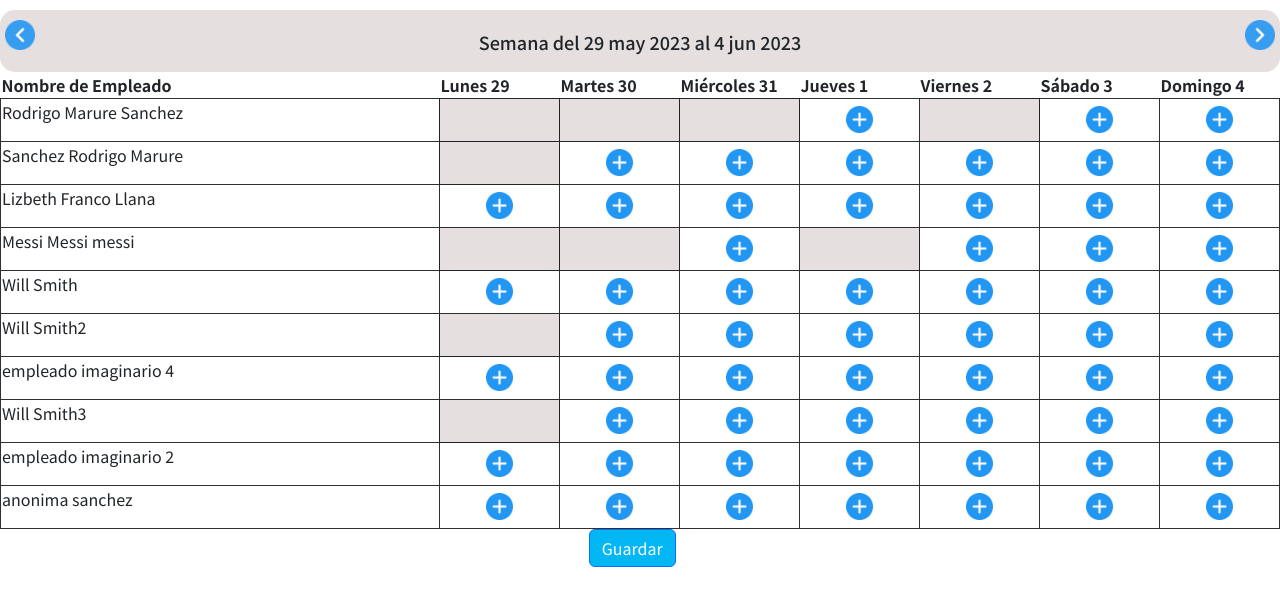
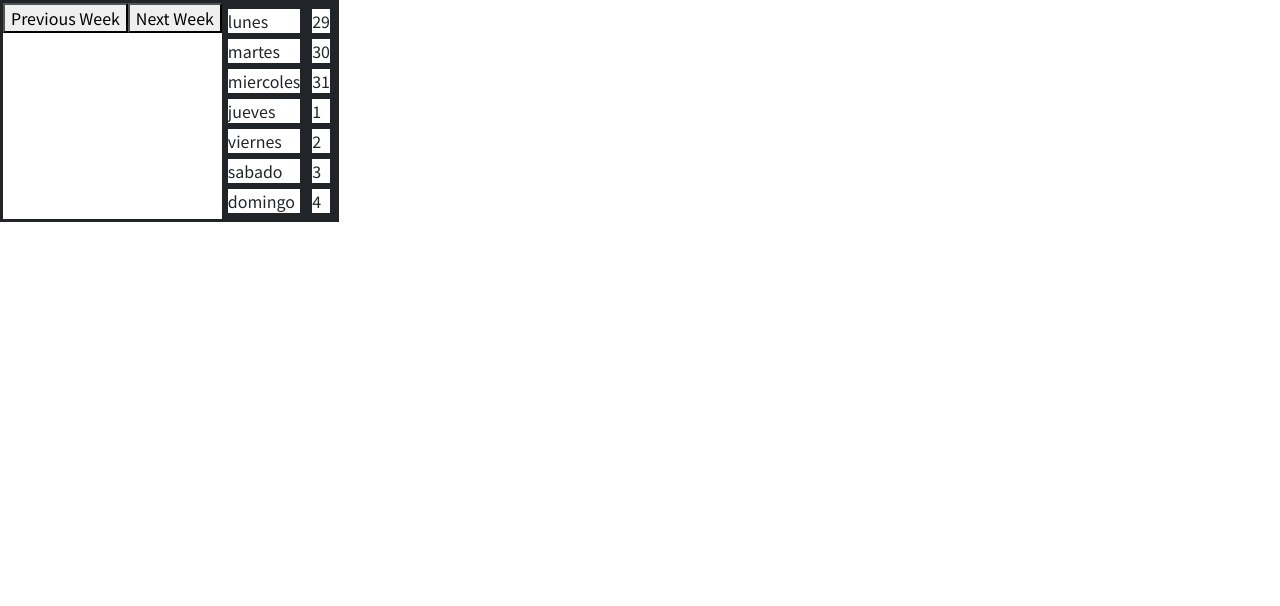
Before and after one commit to RodrigoMarure23/AgendaPetco2, a React (Vite) app in the folder PetcoControl/: page /calendario in a window 1280 px wide. Shown: the top 606 px of the page. Built offline with nearby package versions, Linux system fonts and the light colour scheme; a web font is replaced by a local one.

Commit message:
petcologincontrol

```diff
--- a/PetcoControl/src/components/Agenda.jsx
+++ b/PetcoControl/src/components/Agenda.jsx
@@ -2,12 +2,9 @@ import React, { useState } from "react";
 import "../styles/index.css";
 import { Outlet, useNavigate } from "react-router-dom";
 import { useShopContext } from "../context/ShopContext";
-import SweetAlert from "sweetalert2"
 const Agenda = () => {
   const {setTextoRuta}=useShopContext()
-  // useState(()=>{
 
-  // },[])
   const {infoTiendaGlobal}=useShopContext()
   const navigate = useNavigate();
   const [componenteActivo,setComponenteActivo]=useState("A")
@@ -29,7 +26,6 @@ const Agenda = () => {
             handleClick("A")
             setTextoRuta("Agenda")
             }}
-              // className="btn"
 
             >
               Agenda
--- a/PetcoControl/src/components/Calendario.jsx
+++ b/PetcoControl/src/components/Calendario.jsx
@@ -154,11 +154,11 @@ const Calendar = () => {
       <div className="header">
         <img onClick={()=>{setPrevWeek()
         setMenos(menos-1)
-        setMas(mas-1)}} style={{display:menos==-2?"none":""}} className="imgflecha izq" src="../src/assets/anterior.png" alt="menos" />
+        setMas(mas-1)}} style={{display:menos==-1?"none":""}} className="imgflecha izq" src="../src/assets/anterior.png" alt="menos" />
         <p className="semText">{`Semana del ${formatDate(days[0])} al ${formatDate(days[6])}`}</p>
         <img onClick={()=>{setNextWeek()
         setMenos(menos+1)
-        setMas(mas+1)}} style={{display:mas==2?"none":""}} className="imgflecha der" src="../src/assets/proximo.png" alt="mas" />
+        setMas(mas+1)}} style={{display:mas==1?"none":""}} className="imgflecha der" src="../src/assets/proximo.png" alt="mas" />
       </div>
       <table className="tabla">
         <thead>
--- a/PetcoControl/src/components/Calendario2.jsx
+++ b/PetcoControl/src/components/Calendario2.jsx
@@ -1,302 +1,110 @@
-import React, { useEffect, useState } from "react";
-import "../styles/index.css"
-import Swal from "sweetalert2";
-import { useShopContext } from '../context/ShopContext'
-const daysOfWeek = ["Lunes", "Martes", "Miércoles", "Jueves", "Viernes", "Sábado", "Domingo"];
+import React, { useState } from 'react';
 
 const Calendar = () => {
-  const [diaSeleccionado,setDiaSeleccionado]=useState(null)
- const startDay2=new Date()
-  const [startDay, setStartDay] = useState(startDay2);
-  const [mostrarFormulario,setMostrarFormulario]=useState(false)
-  const [dia,setDia]=useState(null)
-  const [hora,setHora]=useState(null)
-  const [descanso,setDescanso]=useState(false)
-  const [valor,setValor]=useState(false)
-  const {empleados,setEmpleados}=useShopContext()
-  const [empleadoIndex,setEmpleadoIndex]=useState()
-  const [i,setI] = useState()
-  const [resultTime, setResultTime] = useState();
-  const [fechaAux,SetFechaAux]=useState()
-  const[fechaSeleccionada,setFechaSeleccionada]=useState()
-  const handleChange = (empleadoIndex, diaIndex, value,hora) => {
-    //
-    if(!hora && valor==false){
-      Swal.fire(
-        'Error!',
-        'Ingresa una hora o define si es descanso!',
-        'error'
-    )
-    const updatedEmpleados = [...empleados];
-    updatedEmpleados[empleadoIndex].horarios[diaIndex] = "";
-    setEmpleados(updatedEmpleados)
-    }
-    if(!value && !hora){
-    const updatedEmpleados = [...empleados];
-    updatedEmpleados[empleadoIndex].horarios[diaIndex] = value + hora;
-    setEmpleados(updatedEmpleados);
-    }
-    if(hora=="Descanso" && value){
+  const [startDay, setStartDay] = useState(new Date());
+  const [selectedDate, setSelectedDate] = useState(null);
+  const [event, setEvent] = useState('');
+  const [events, setEvents] = useState([]);
+  const [empleados,setEmpleados]=useState([
+    {nombre:"Rodrigo Marure Sanchez",imagen:"../src/assets/ad.png",horarios:["22 may 2023//Descanso","23 may 2023//00:00-09:00","24 may 2023//00:00-09:00","","26 may 2023//00:00-09:00","",""],descanso:true,incidencia:["Permiso sin Gose de Sueldo--15 may 2023","","","","","",""]},
+    {nombre:"Sanchez Rodrigo Marure", imagen:"",horarios:["22 may 2023//Descanso","","","","","",""],descanso:true,incidencia:["","","","","","",""]},
+    {nombre:"Lizbeth Franco Llana", imagen:"../src/assets/caramujer.png",horarios:["","","","","","",""],descanso:"",incidencia:["","","","","","",""]},
+    {nombre:"Messi Messi messi", gerente:true,imagen:"../src/assets/mesi.png",horarios:["22 may 2023//Descanso","23 may 2023//00:00-09:00","","25 may 2023//00:00-09:00","","",""],descanso:true,incidencia:["","","","","","",""]},
+    {nombre:"Will Smith ", imagen:"../src/assets/willsmit.png",horarios:["","","","","","",""],descanso:"",incidencia:["","","","","","",""]},
+    {nombre:"Will Smith2 ", imagen:"../src/assets/willsmit.png",horarios:["22 may 2023//00:00-09:00","","","","","",""],descanso:"",incidencia:["Permiso sin Gose de Sueldo--15 may 2023","Permiso sin Gose de Sueldo--16 may 2023","Permiso sin Gose de Sueldo--17 may 2023","Permiso sin Gose de Sueldo--18 may 2023","Permiso sin Gose de Sueldo--19 may 2023","Permiso sin Gose de Sueldo--20 may 2023","Permiso sin Gose de Sueldo--21 may 2023"]},
+    {nombre:"empleado imaginario 4 ", imagen:"",horarios:["","","","","","",""],descanso:"",incidencia:["","","","","","",""]},
+    {nombre:"Will Smith3 ", imagen:"../src/assets/cara.png",horarios:["22 may 2023//00:00-09:00","","","","","",""],descanso:"",incidencia:["","","","","","",""]},
+    {nombre:"empleado imaginario 2 ", imagen:"../src/assets/cara4.png",horarios:["","","","","","",""],descanso:"",incidencia:["","","","","","",""]},
+    {nombre:"anonima sanchez ", imagen:"",horarios:["","","","","","",""],descanso:"",incidencia:["","","","","","",""]},
+  ])
 
-      if(empleados[empleadoIndex].descanso==true){
-        Swal.fire(
-          'Error!',
-          'Ya se a registrado un dia de Descanso!',
-          'error'
-      )
-      return
-    }
-    const updatedEmpleados = [...empleados];
-    updatedEmpleados[empleadoIndex].horarios[diaIndex] = value + "//"+ hora ;
-    updatedEmpleados[empleadoIndex].descanso=true;
+  const weekdays = ['lunes', 'martes', 'miercoles', 'jueves', 'viernes', 'sabado', 'domingo'];
 
-    setEmpleados(updatedEmpleados);
-
-    }
-    if(value && hora && hora!="Descanso" ){
-    const updatedEmpleados = [...empleados];
-    updatedEmpleados[empleadoIndex].horarios[diaIndex] = value + "//"+ hora + "-"+ resultTime;
-    setEmpleados(updatedEmpleados);
-    }
-
-  };
-  const [mostrarBotonEntrada,setMostrarBotonEntrada]=useState(true)
-  const [inputTime,setInputTime]=useState(false)
-  const mostrarFormularioHandler = (e, day) => {
-    e.preventDefault();
-    setDia(formatDate(day));
-    setMostrarFormulario(true);
-    setDiaSeleccionado(day.getDate());
-    setFechaSeleccionada(formatDate(day)); // Guardar la fecha seleccionada
-    document.getElementById("botonGuardar").style.display = "none";
+  const handleClickDay = (date) => {
+    console.log("date: ",date)
+    setSelectedDate(date);
   };
 
-  const [menos,setMenos]=useState(0)
-  const [mas,setMas]=useState(0)
+  const handleSaveEvent = () => {
+    if (selectedDate && event) {
+      const newEvent = { date: selectedDate, event };
+      setEvents([...events, newEvent]);
+      setSelectedDate(null);
+      setEvent('');
+    }
+  };
+
+  const handleCancelEvent = () => {
+    setSelectedDate(null);
+    setEvent('');
+  };
+
   const setPrevWeek = () => {
     const newDate = new Date(startDay);
     newDate.setDate(startDay.getDate() - 7);
     setStartDay(newDate);
-
   };
 
   const setNextWeek = () => {
     const newDate = new Date(startDay);
     newDate.setDate(startDay.getDate() + 7);
     setStartDay(newDate);
-
-
   };
 
-  const getDaysOfWeek = () => {
-    const days = [];
-    const startDate = new Date(startDay);
-    startDate.setDate(startDate.getDate() - startDate.getDay() + 1); // Cambiar el inicio de la semana al lunes
+  const renderCalendar = () => {
+    const calendar = [];
+    const currentDate = new Date(startDay);
+
     for (let i = 0; i < 7; i++) {
-      const date = new Date(startDate);
-      date.setDate(startDate.getDate() + i);
-      days.push(date);
+      const date = new Date(currentDate);
+      const isToday = date.toDateString() === new Date().toDateString();
+      const isEventDate = events.some((event) => event.date.toDateString() === date.toDateString());
+
+      calendar.push(
+        <div
+          key={i}
+          style={{border:"solid", width:"auto"}}
+          className={`calendar-day ${isToday ? 'today' : ''} ${isEventDate ? 'event-date' : ''}`}
+          onClick={() => handleClickDay(date)}
+        >
+          <div className="date">{date.getDate()}</div>
+          <div className="event-marker">{isEventDate ? '•' : ''}</div>
+        </div>
+      );
+
+      currentDate.setDate(currentDate.getDate() + 1);
     }
-    return days;
+
+    return calendar;
   };
 
-
-  const formatDate = (date) => {
-    const options = {  month: "short", day: "numeric" , year:"numeric"};
-    return new Intl.DateTimeFormat("es-MX", options).format(date);
-  };
-
-  const days = getDaysOfWeek();
-
-  function validarMinutos(event) {
-    const input = event.target;
-    const timeValue = input.value;
-
-    // Obtener los minutos ingresados por el usuario
-    const minutos = timeValue.slice(3, 5);
-
-    // Validar si los minutos son diferentes de '00' y '30'
-    if (minutos !== '00' && minutos !== '30') {
-      // Modificar los minutos al valor más cercano ('00' o '30')
-      const nuevoValor = timeValue.slice(0, 3) + (minutos < '30' ? '00' : '30');
-      input.value = nuevoValor;
-      setHora(nuevoValor)
-    }
-
-  }
-  const sumarHoras = () => {
-    const [horas, minutos] = hora.split(":");
-    const horasInt = parseInt(horas);
-    const minutosInt = parseInt(minutos);
-
-    let horaSumada = horasInt + 9;
-    let minSumados = minutosInt;
-
-    console.log("hora:", horas)
-    console.log("minutos:", minutos)
-    if (horaSumada >= 24) {
-      horaSumada -= 24;
-    }
-
-
-    const horaFinalStr = `${horaSumada.toString().padStart(2, "0")}:${minSumados.toString().padStart(2, "0")}`;
-    setResultTime(horaFinalStr);
-    console.log("horafinal:",horaFinalStr)
-  };
-  useEffect(()=>{
-    setDiaSeleccionado(true)
-    // console.log("mostrarBoton: ",mostrarBotonEntrada);
-    console.log("empleados: ",empleados);
-    setDia(true)
-
-
-
-  },[diaSeleccionado,resultTime,descanso])
   return (
-    <div className="calendar">
-      <div className="header">
-        <img onClick={()=>{setPrevWeek()
-        setMenos(menos-1)
-        setMas(mas-1)}} style={{display:menos==-2?"none":""}} className="imgflecha izq" src="../src/assets/anterior.png" alt="menos" />
-        <p className="semText">{`Semana del ${formatDate(days[0])} al ${formatDate(days[6])}`}</p>
-        <img onClick={()=>{setNextWeek()
-        setMenos(menos+1)
-        setMas(mas+1)}} style={{display:mas==2?"none":""}} className="imgflecha der" src="../src/assets/proximo.png" alt="mas" />
+    <div style={{border:"solid", width:"auto", display:"inline-flex"}} className="calendar">
+      <div className="calendar-header">
+        <button onClick={setPrevWeek}>Previous Week</button>
+        <button onClick={setNextWeek}>Next Week</button>
       </div>
-      <table className="tabla">
-        <thead>
-          <tr>
-            <th>Nombre de Empleado</th>
-            {days.map((day, i) => (
-              <th key={i}>{daysOfWeek[i]+" "}
-              {day.getDate()}
-              </th>
-            ))}
-          </tr>
-        </thead>
-        <tbody className="">
-        {/* validacion para empleados de la bd */}
-        {empleados.map((empleado, empleadoIndex) => (
-  <tr key={empleadoIndex} className="borderTable2">
-    <td>
-      <p>{empleado.nombre}</p>
-    </td>
-    {days.map((day, i) => (
-      <td
-      onClick={(e) => {
-          SetFechaAux(empleado.horarios[i].split("//")[0]);
-          setEmpleadoIndex(empleadoIndex);
-          setHora(hora);
-          setI(i);
-          mostrarFormularioHandler(e, day);
-
-
-          console.log("dia:", formatDate(day));
-        }}
-        id="celdaInfo"
-        className={empleado.horarios[i] ? "boderTable sinfondo" : "borderTable fondomas"}
-        key={i}
-      >
-        <div id="divCelda">
-          {formatDate(day) === fechaSeleccionada && (
-           fechaAux===formatDate(day)? <span style={{ height: "100px" }}>{empleado.horarios[i].split("//")[1]}</span>:null
-          )}
+      <div style={{border:"solid", width:"auto"}} className="calendar-weekdays">
+        {weekdays.map((day) => (
+          <div style={{border:"solid", width:"auto"}} key={day} className="weekday">{day}</div>
+        ))}
+      </div>
+      <div style={{border:"solid", width:"auto"}} className="calendar-days">{renderCalendar()}</div>
+      {selectedDate && (
+        <div className="event-form">
+          <div className="event-date">{selectedDate.toLocaleDateString()}</div>
+          <input
+            type="text"
+            placeholder="Enter event description"
+            value={event}
+            onChange={(e) => setEvent(e.target.value)}
+          />
+          <div className="event-buttons">
+            <button onClick={handleSaveEvent}>Save</button>
+            <button onClick={handleCancelEvent}>Cancel</button>
+          </div>
         </div>
-      </td>
-    ))}
-  </tr>
-))}
-
-
-        </tbody>
-      </table>
-      {/* validacion para mostrar formulario */}
-       {
-
-
-          mostrarFormulario&&(
-            <div className="formularioHorario">
-            <div>
-              <form className="Formulario">
-                <div className="centrar">
-                  <div>
-                    <h1 style={{color:"#0304f5"}}>Horario</h1>
-                  <div className="inLine">
-                    <label>Nombre:  </label> <p>{empleados[empleadoIndex].nombre}</p>
-                  </div>
-
-                 <div className="inLine">
-                  <label>Fecha</label><label>{dia}</label>
-                 </div>
-
-                  <div className="inLine">
-                  <label>Descanso</label><input value={inputTime} onClick={(e)=>{console.log("valor:  ", e.target.value),setValor(true)
-                                                                                              }}  type="checkbox" onChange={(e)=>{setMostrarBotonEntrada(!mostrarBotonEntrada)
-                                                                                                                                                                    setInputTime(!inputTime)
-
-
-                  // if(e.target){
-                  //   console.log("botonDescanso: ",mostrarBotonEntrada);
-                  // }
-                }}
-                  />
-                  </div>
-
-                  <div style={{display:mostrarBotonEntrada?"block":"none"}} className="inLine">
-                    <label>Hora Entrada</label><input  id="horarioInput"  type="time" onChange={(e)=>{setHora(e.target.value)
-                                                                                                      sumarHoras()
-                                                                                                validarMinutos(e)}} step="1800" />
-                  </div>
-
-                </div>
-
-                <div className="inLine">
-
-                <button className="btn2" onClick={(e) =>{
-                  e.preventDefault()
-                  setMostrarBotonEntrada(true)
-                  setMostrarFormulario(false)
-                  document.getElementById("botonGuardar").style.display="block"
-                  const copy2=[...empleados];
-                  copy2[empleadoIndex].horarios[i]="";
-                  setEmpleados(copy2)
-                  setHora()
-                }}>Cancelar</button>
-                <button className="btn" type="submit" onClick={(e)=>{
-                  e.preventDefault()
-                  document.getElementById("botonGuardar").style.display="inline"
-                  setMostrarBotonEntrada(true)
-                  setMostrarFormulario(false)
-                  console.log("hora: ",hora);
-                  setHora()
-                  setValor(false)
-                  if(descanso===true){
-                    console.log("ya existe un dia de descanso")
-                  }
-                  if(valor==false){
-
-                    handleChange(empleadoIndex,i,dia,hora);
-                    sumarHoras()
-                  }
-                  if(valor==true){
-
-                    handleChange(empleadoIndex,i,dia,"Descanso");
-                  }
-                  }
-                  // document.getElementById("botonMas").style.display="none"
-
-              }>Guardar</button>
-                </div>
-                </div>
-
-
-              </form>
-            </div>
-        </div>
-          )
-        }
-
-        <button id="botonGuardar" className="btn btn-primary botonGuardar" >Guardar</button>
+      )}
     </div>
   );
 };
--- a/PetcoControl/src/components/Incidencias.jsx
+++ b/PetcoControl/src/components/Incidencias.jsx
@@ -45,7 +45,7 @@ const Incidencias = () => {
     // };
     const [empleadoIndex,setEmpleadoIndex]=useState()
     const [i,setI]=useState()
-    const fechaSemanaPasada=startDay2.setDate(startDay2.getDate()-7) //seteamos la fecha de la semana pasada
+    const fechaSemanaPasada=startDay2.setDate(startDay2.getDate()) //seteamos la fecha de la semana pasada
     const mostrarFormularioHandler = (e,day) => {
     e.preventDefault();
     setDiaSeleccionado(day.getDate())
@@ -116,7 +116,7 @@ const Incidencias = () => {
             setMas(mas-1)
             }}
 
-          style={{display:menos==-3?"none":""}}
+          style={{display:menos==-2?"none":""}}
           className="imgflecha izq"
           src="../src/assets/anterior.png"
           alt="menos"
@@ -128,7 +128,7 @@ const Incidencias = () => {
           onClick={()=>{setNextWeek()
             setMenos(menos+1)
             setMas(mas+1)
-            }} style={{display:mas==1?"none":""}}
+            }} style={{display:mas==0?"none":""}}
           className="imgflecha der"
           src="../src/assets/proximo.png"
           alt="mas"
--- a/PetcoControl/src/main.jsx
+++ b/PetcoControl/src/main.jsx
@@ -1,14 +1,13 @@
 import React from 'react'
 import ReactDOM from 'react-dom/client'
 import Paths from "../src/routes/Routes"
-import { ShopProvider } from './context/ShopContext'
 import { AuthProvider } from './context/AuthContext'
 ReactDOM.createRoot(document.getElementById('root')).render(
   <React.StrictMode>
     <AuthProvider>
-      <ShopProvider>
+
         <Paths />
-      </ShopProvider>
+
     </AuthProvider>
   </React.StrictMode>,
 )
--- a/PetcoControl/src/routes/Routes.jsx
+++ b/PetcoControl/src/routes/Routes.jsx
@@ -1,7 +1,6 @@
 import { BrowserRouter as Router, Route, Routes, Navigate } from 'react-router-dom'
 import Photo from "../components/Photo"
 import App from '../App'
-import Calendario from "../components/PruebaComponent"
 import ErrorPage from '../components/ErrorPage'
 import Incidencias from '../components/Incidencias'
 import Fotografias from '../components/Fotografias'
@@ -21,7 +20,7 @@ const Paths = () => {
               <Route path='agenda' element={<Calendar/>}/>
               <Route path='incidencias' element={<Incidencias/>}/>
               <Route path='fotografias' element={<Fotografias/>}/>
-              <Route path='*' element={<ErrorPage/>} />
+              {/* <Route path='*' element={<ErrorPage/>} /> */}
             </Route>
             <Route path='/calendario' element={<Calendario2/>}/>
             <Route path='*' element={<ErrorPage/>}/>
```
Also changed, not shown: PetcoControl/src/App.jsx (+34 -30 lines), PetcoControl/src/components/NavBar.jsx (added, +48 -0 lines), PetcoControl/src/components/NotAllowed.jsx (added, +13 -0 lines), PetcoControl/src/guards/Private.jsx (line endings or trailing spaces).
